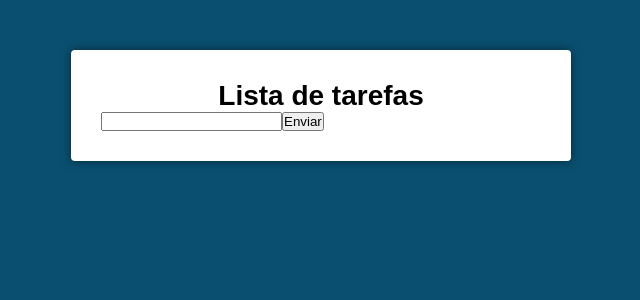
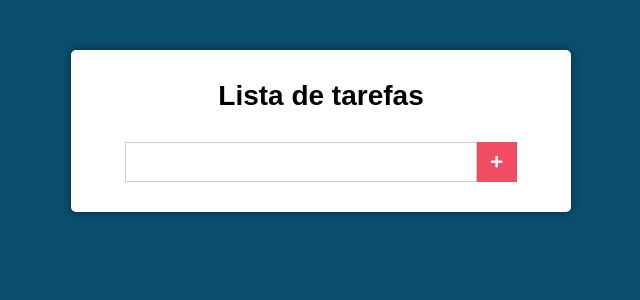
Before and after one commit to anacperdigao/Lista-de-Tarefas-React, a React (Create React App) app: page / in a window 1280 px wide. Shown: the top 300 px of the page, without its empty margins (319-959 px from the left). Built offline with nearby package versions, Linux system fonts and the light colour scheme.

Commit message:
style: estilizando o input e button

```diff
--- a/package.json
+++ b/package.json
@@ -8,6 +8,7 @@
     "@testing-library/user-event": "^13.5.0",
     "react": "^18.2.0",
     "react-dom": "^18.2.0",
+    "react-icons": "^4.4.0",
     "react-scripts": "5.0.1",
     "web-vitals": "^2.1.4"
   },
--- a/src/components/Main.css
+++ b/src/components/Main.css
@@ -3,7 +3,7 @@
   padding: 30px;
   margin: 50px auto;
   max-width: 500px;
-  border-radius: 4px;
+  border-radius: 5px;
   box-shadow: 0 0 10px rgba(0, 0, 0, 0.5);
 }
 
@@ -11,3 +11,29 @@
   font-size: 28px;
   text-align: center;
 }
+
+.form{
+  margin-top: 30px;
+  display: flex;
+  align-items: center;
+  justify-content: center;
+}
+
+.form input[type = 'text']{
+  height: 40px;
+  padding: 0 20px;
+  font-size: 20px;
+  border: 1px solid #ccc;
+  min-width: 80%;
+}
+
+.form button[type = "submit"]{
+  border: none;
+  height: 40px;
+  width: 40px;
+  background: #f04c64;
+  color: white;
+  display: flex;
+  align-items: center;
+  justify-content: center;
+}
--- a/src/components/Main.js
+++ b/src/components/Main.js
@@ -1,5 +1,8 @@
 import React, { Component } from "react";
 import '../components/Main.css'
+
+// Form
+import { FaPlus } from 'react-icons/fa'
 
 
 //Componente com estado eu crio por classe e preciso do render
@@ -40,9 +43,15 @@
 
         <h1>Lista de tarefas</h1>
 
-        <form action="#">
-          <input onChange={this.handleChange} type="text" />
-          <button type="submit">Enviar</button>
+        <form className="form" action="#">
+          <input
+            onChange={this.handleChange}
+            type="text"
+            value={novaTarefa}
+            />
+          <button type="submit">
+            <FaPlus />
+          </button>
         </form>
 
       </div>
```
Also changed, not shown: 1 other file (tests, documents, lock files or other folders).
